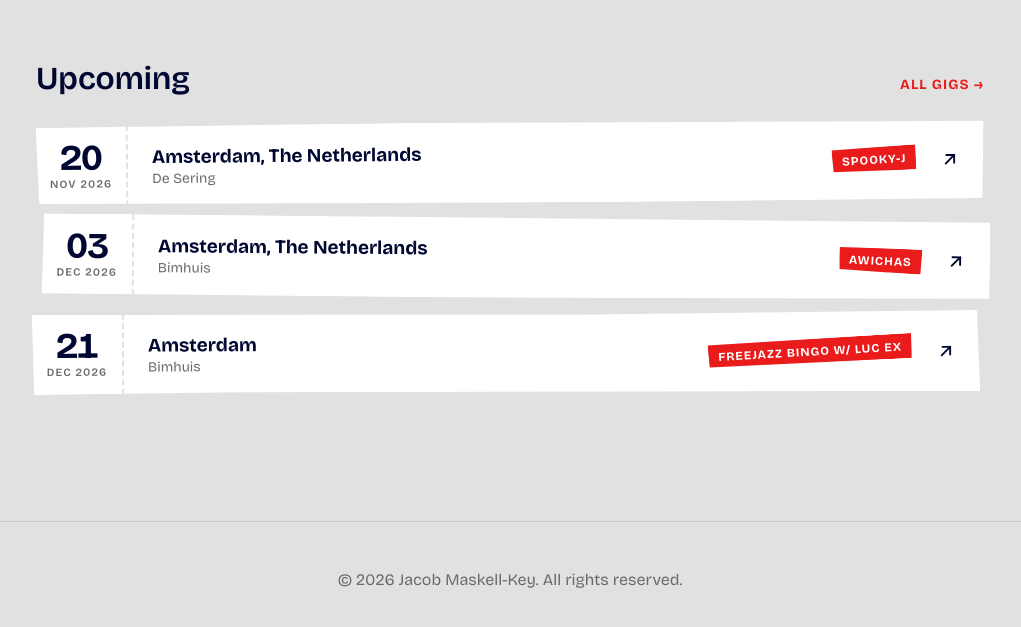
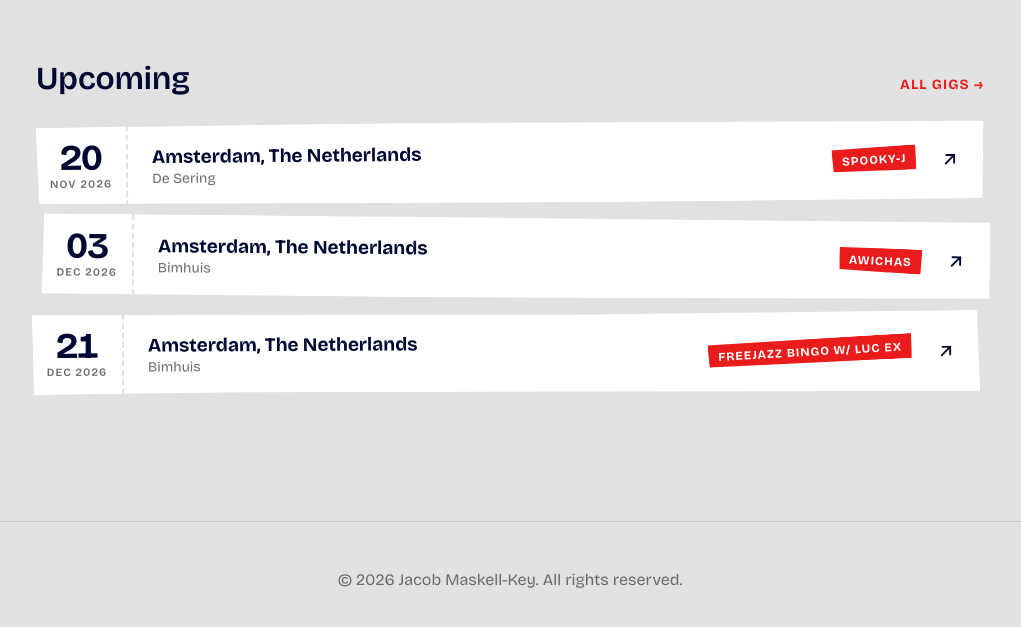
Before and after one commit to andriusax/jacob-maskell-key-website, a Jekyll site: the page built from index.html, in a window 1280 px wide, cut to the strip 717-1370 px from the top of the page. Shown: the top 627 px of the strip, without its empty margins (130-1151 px from the left). Built offline with Jekyll 4.4.1, drawn with Linux system fonts in a browser that asks for light colours.

Commit message:
Update _data/gigs.yml (via Pages CMS)

```diff
--- a/_data/gigs.yml
+++ b/_data/gigs.yml
@@ -786,7 +786,7 @@
   venue: Jazz Café
   project: Ronald Langestraat
 - date: 2026-12-21
-  city: Amsterdam
+  city: Amsterdam, The Netherlands
   venue: Bimhuis
   project: Freejazz Bingo w/ Luc Ex
   link: https://www.bimhuis.nl/en/calendar/an-absurdist-intergalactic-night-maartje-wortel-diane-mahin-lukraak-freejazz-bingo
```
